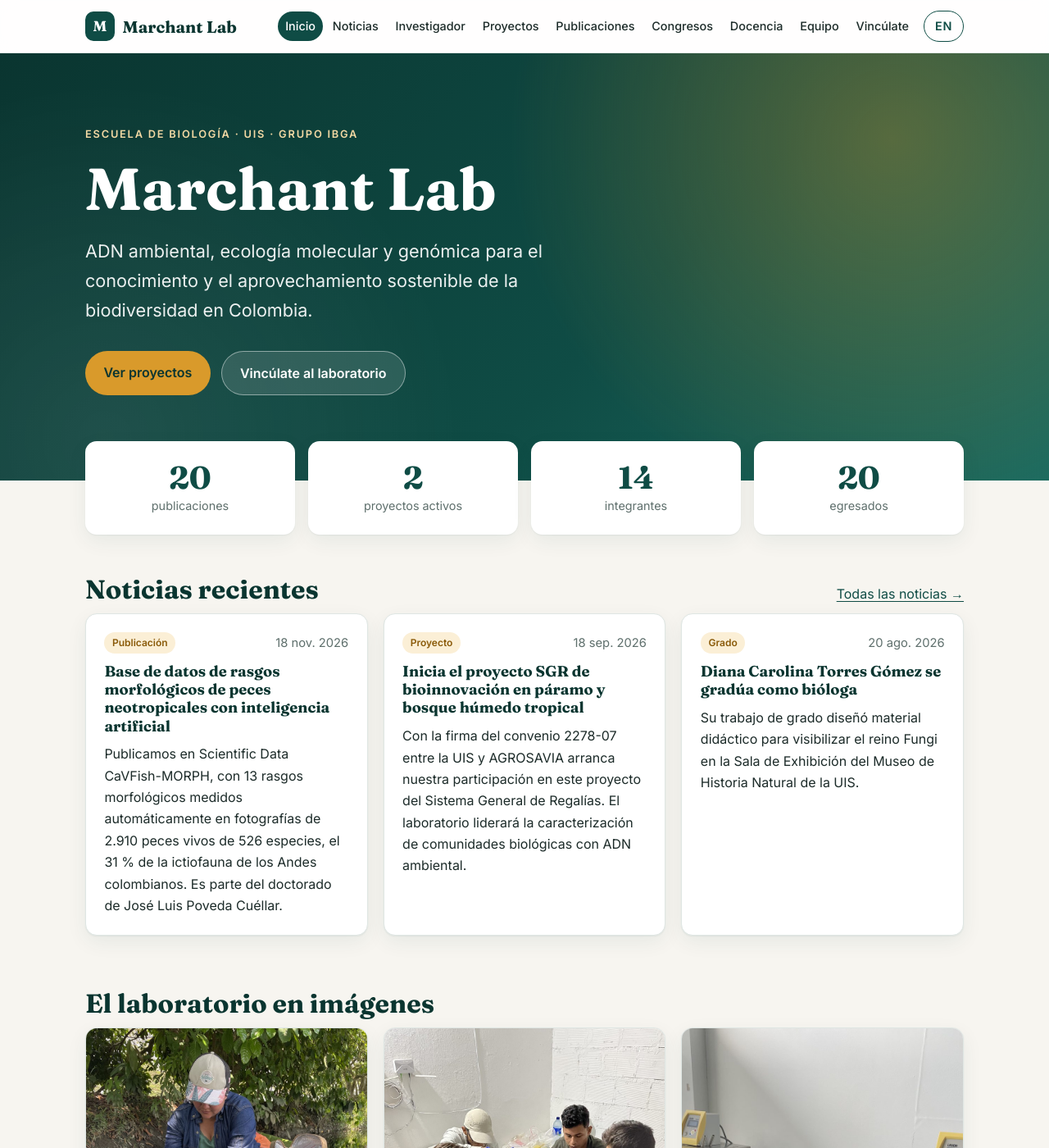
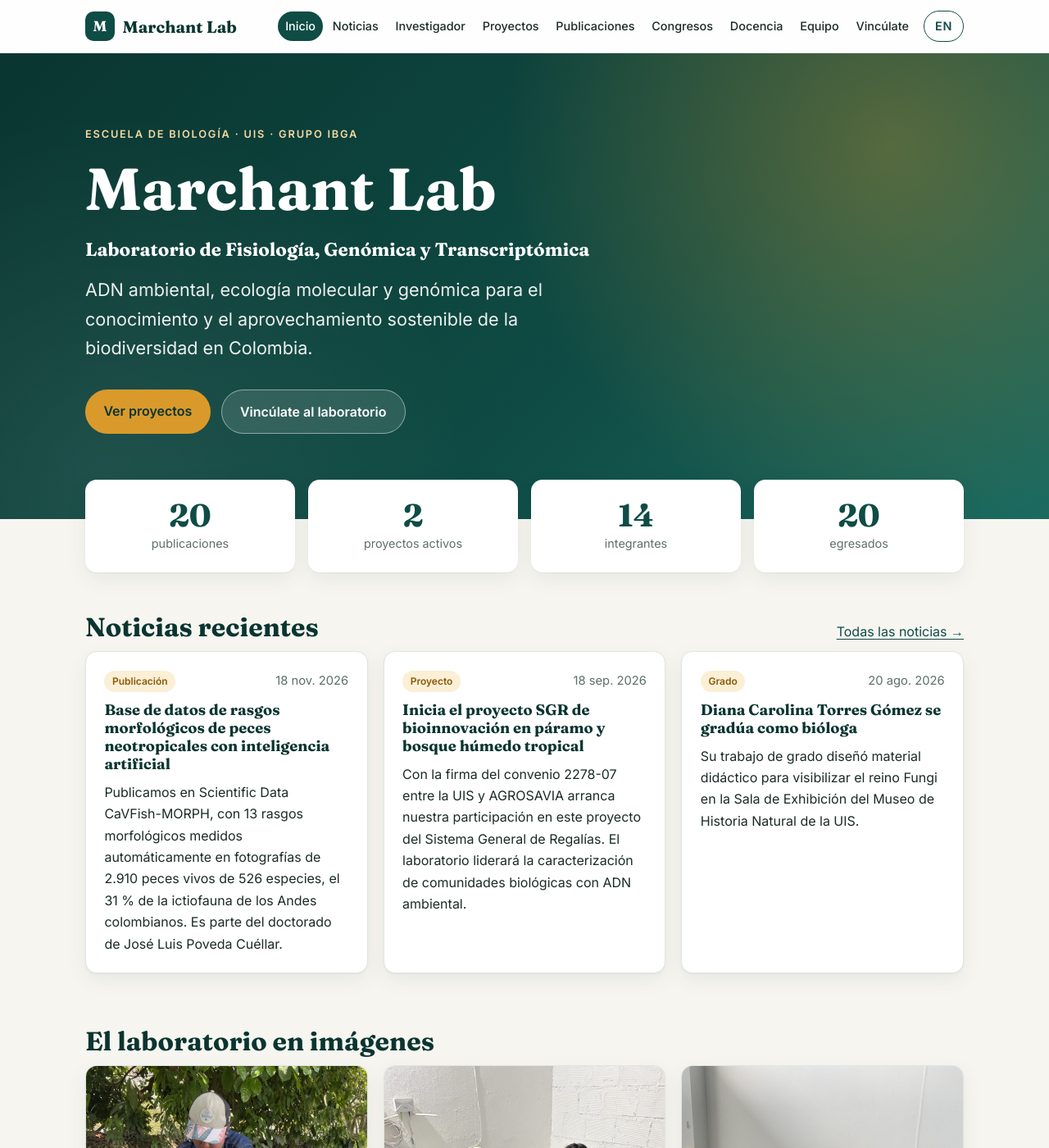
Before and after one commit to Marchant-Lab/marchant-lab-web, a Jekyll site: the page built from index.html, in a window 1280 px wide and 1400 px high. Shown: the whole window at 82% size. Built offline with Jekyll 4.4.1, drawn with Linux system fonts in a browser that asks for light colours; some of the changed text lies outside the part shown.

Commit message:
contenido: agrega el nombre oficial del laboratorio en portada y pie de página
Co-Authored-By: Claude Opus 5.5 <noreply@anthropic.com>

```diff
--- a/_data/ui.yml
+++ b/_data/ui.yml
@@ -5,6 +5,7 @@ es:
   cambiar_idioma_titulo: "View this page in English"
   descripcion: "Marchant Lab, Universidad Industrial de Santander (UIS): ADN ambiental, ecología molecular y genómica para el conocimiento y el aprovechamiento sostenible de la biodiversidad en Colombia."
   antetitulo: Escuela de Biología · UIS · Grupo iBGA
+  nombre_oficial: Laboratorio de Fisiología, Genómica y Transcriptómica
   lema: ADN ambiental, ecología molecular y genómica para el conocimiento y el aprovechamiento sostenible de la biodiversidad en Colombia.
   ver_proyectos: Ver proyectos
   vinculate_boton: Vincúlate al laboratorio
@@ -66,6 +67,7 @@ en:
   cambiar_idioma_titulo: "Ver esta página en español"
   descripcion: "Marchant Lab, Universidad Industrial de Santander (UIS): Environmental DNA, molecular ecology and genomics for the knowledge and sustainable use of biodiversity in Colombia."
   antetitulo: School of Biology · UIS · iBGA Research Group
+  nombre_oficial: Laboratory of Physiology, Genomics and Transcriptomics
   lema: Environmental DNA, molecular ecology and genomics for the knowledge and sustainable use of biodiversity in Colombia.
   ver_proyectos: See projects
   vinculate_boton: Join the lab
--- a/_includes/paginas/inicio.html
+++ b/_includes/paginas/inicio.html
@@ -7,6 +7,7 @@
   <div class="contenedor">
     <p class="antetitulo">{{ ui.antetitulo }}</p>
     <h1>{{ site.title }}</h1>
+    <p class="nombre-oficial">{{ ui.nombre_oficial }}</p>
     <p class="lema">{{ ui.lema }}</p>
     <div class="botones">
       <a class="boton" href="{{ ui.menu[3][0] | relative_url }}">{{ ui.ver_proyectos }}</a>
--- a/_layouts/default.html
+++ b/_layouts/default.html
@@ -52,7 +52,7 @@
   <footer class="pie">
     <div class="contenedor pie-interior">
       <div>
-        <strong>{{ site.title }}</strong>
+        <strong>{{ site.title }}</strong> · {{ ui.nombre_oficial }}
         <p>{{ ui.pie_lugar }}</p>
       </div>
       <div>
--- a/assets/style.css
+++ b/assets/style.css
@@ -59,6 +59,7 @@ nav a[aria-current="page"] { background: var(--verde); color: #fff; }
 }
 .heroe h1 { color: #fff; font-size: clamp(2.6rem, 6vw, 4.5rem); margin-bottom: 1rem; }
 .antetitulo { text-transform: uppercase; letter-spacing: .14em; font-size: .8rem; font-weight: 600; color: #f3d9a4; }
+.nombre-oficial { font-family: "Fraunces", Georgia, serif; font-size: clamp(1.1rem, 2vw, 1.4rem); font-weight: 600; margin: -.2rem 0 .8rem; }
 .lema { font-size: clamp(1.1rem, 2vw, 1.35rem); max-width: 640px; opacity: .92; }
 .botones { display: flex; gap: .8rem; flex-wrap: wrap; margin-top: 2rem; }
 .boton { display: inline-block; padding: .8rem 1.4rem; border-radius: 999px; background: var(--ambar); color: var(--verde-oscuro); font-weight: 600; text-decoration: none; transition: transform .15s; }
```
